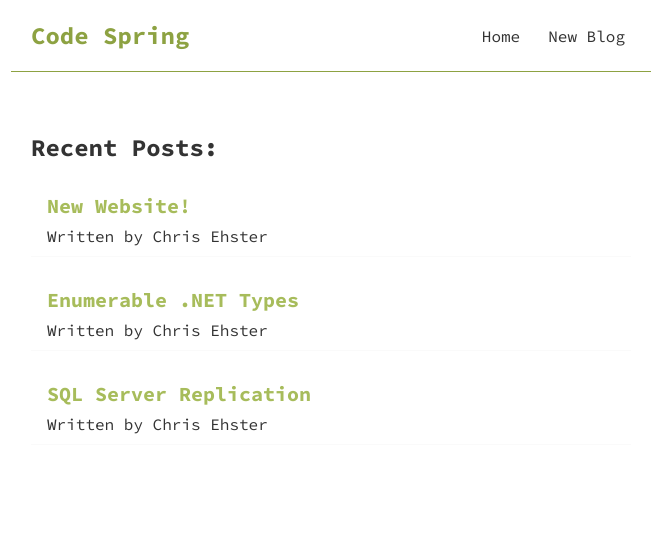
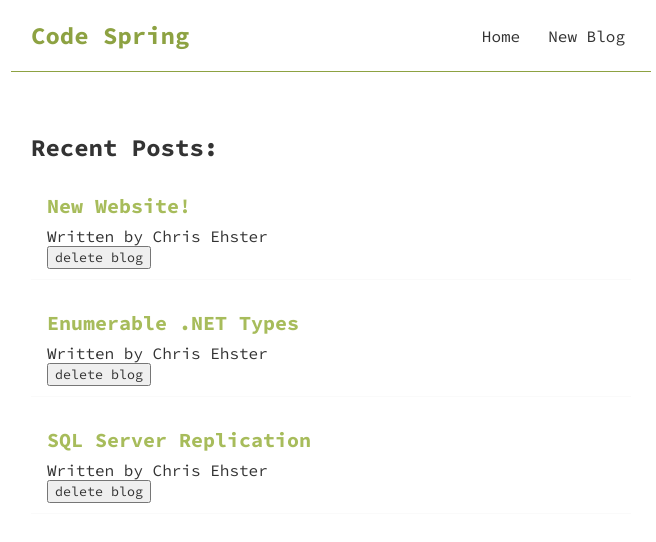
Before and after one commit to cehster/code-spring, a React (Create React App) app in the folder code-spring/: page / in a window 1280 px wide. Shown: the top 542 px of the page, without its empty margins (309-965 px from the left). Built offline with nearby package versions, Linux system fonts and the light colour scheme.

Commit message:
using prop functions to update state

```diff
--- a/code-spring/src/BlogList.js
+++ b/code-spring/src/BlogList.js
@@ -1,6 +1,4 @@
-const BlogList = ({ blogs, title }) => {
-    //const blogs = props.blogs;
-    //const title = props.title;
+const BlogList = ({ blogs, title, handleDelete }) => {
 
     return (
         <div className="blog-list">
@@ -9,6 +7,7 @@
                 <div className="blog-preview" key={blog.id}>
                     <h2>{blog.title}</h2>
                     <p>Written by {blog.author}</p>
+                    <button onClick={() => handleDelete(blog.id)}>delete blog</button>
                 </div>
             ))}
         </div>
--- a/code-spring/src/Home.js
+++ b/code-spring/src/Home.js
@@ -9,9 +9,14 @@
         {title: 'SQL Server Replication', body: 'lorem ipsum..', author: 'Chris Ehster', id: 3}
     ]);
 
+    const handleDelete = (id) => {
+        const newBlogs = blogs.filter(blog => blog.id !== id);  // if the id doesn't match, put it in our new list
+        setBlogs(newBlogs);
+    }
+
     return (
         <div className="home">
-            <BlogList blogs={blogs} title="Recent Posts:"/>
+            <BlogList blogs={blogs} title="Recent Posts:" handleDelete={handleDelete}/>
         </div>
      );
 }
```
